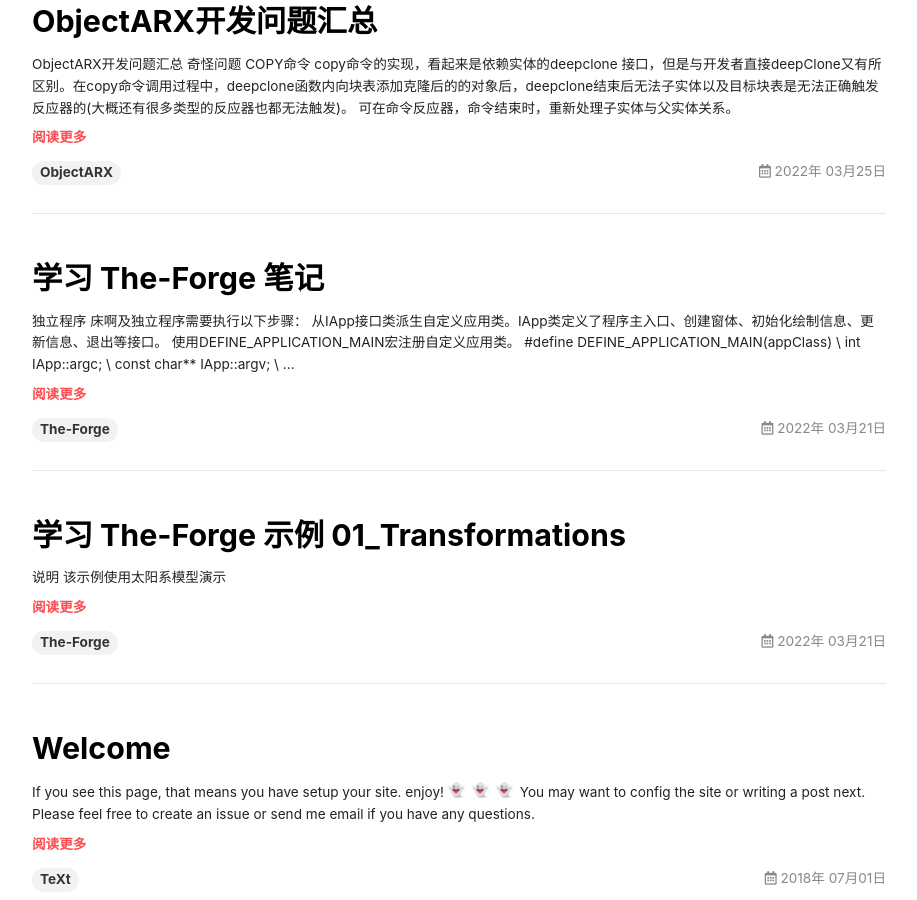
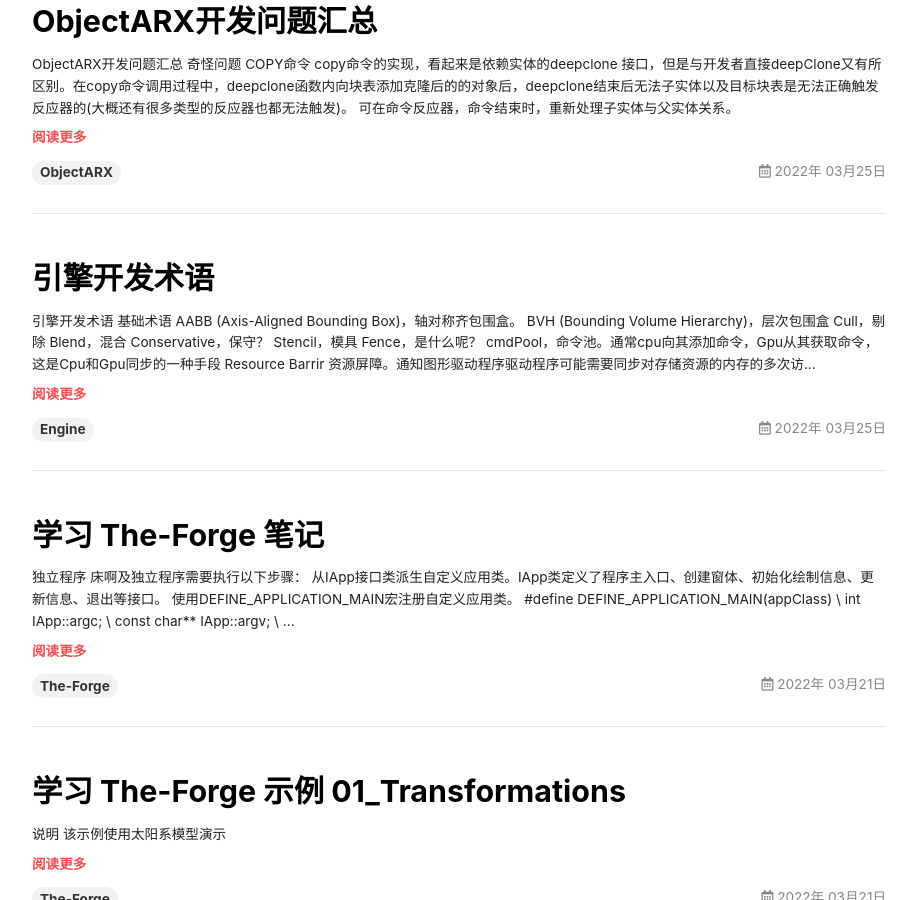
Before and after one commit to xiaohunqupo/xiaohunqupo.github.io, a Jekyll site: the page built from index.html, in a window 1280 px wide and 900 px high, scrolled down 717 px. Shown: the whole window, without its empty margins (181-1098 px from the left). Built offline with Jekyll 4.4.1, drawn with Linux system fonts in a browser that asks for light colours; nearby versions of some CDN libraries; emoji names are drawn with the system emoji font; the list of posts is cut into pages by our own code.

Commit message:
新文章

````diff
--- a/_posts/2022-03-21-the-forge-learn.md
+++ b/_posts/2022-03-21-the-forge-learn.md
@@ -264,13 +264,6 @@ GraphicsPipelineDesc o-- RootSignature
 GraphicsPipelineDesc o-- RasterizerStateDesc
 GraphicsPipelineDesc o-- RenderTarget
 SwapChain o-- RenderTarget
-
-
-
-
-
-
-
 ```
 
 ## Update
@@ -371,28 +364,4 @@ void Exit()
 }
 ```
 
-# 基本定义
-
-1. AABB (Axis-Aligned Bounding Box)，轴对称齐包围盒。
-
-   ![Screenshot 2022-03-23 170738.png](.\2022-03-21-the-forge-learn\Screenshot%202022-03-23%20170738.png)
-
-2. Cull，剔除
-
-3. Blend，混合
-
-4. Conservative，保守？
-
-5. Stencil，模具
-
-6. Fence，是什么呢？
-
-7. cmdPool，命令池。通常cpu向其添加命令，Gpu从其获取命令，这是Cpu和Gpu同步的一种手段
-
-8. Resource Barrir 资源屏障。通知图形驱动程序驱动程序可能需要同步对存储资源的内存的多次访问的情况。
-
-9. Scissor
-
-# 基本类
-
-## FenceStatus
+#
--- /dev/null
+++ b/_posts/2022-03-25-engine-develop-terms.md
@@ -0,0 +1,30 @@
+---
+title: 引擎开发术语
+tags: Engine
+---
+
+# 引擎开发术语
+
+## 基础术语
+
+1. AABB (Axis-Aligned Bounding Box)，轴对称齐包围盒。
+
+   ![1.png](.\2022-03-25-engine-develop-terms\1.png)
+
+2. BVH (Bounding Volume Hierarchy)，层次包围盒
+
+3. Cull，剔除
+
+4. Blend，混合
+
+5. Conservative，保守？
+
+6. Stencil，模具
+
+7. Fence，是什么呢？
+
+8. cmdPool，命令池。通常cpu向其添加命令，Gpu从其获取命令，这是Cpu和Gpu同步的一种手段
+
+9. Resource Barrir 资源屏障。通知图形驱动程序驱动程序可能需要同步对存储资源的内存的多次访问的情况。
+
+10. Scissor
````
Also changed, not shown: _posts/2022-03-25-engine-develop-terms/1.png (renamed from _posts/2022-03-21-the-forge-learn/Screenshot 2022-03-23 170738.png).
